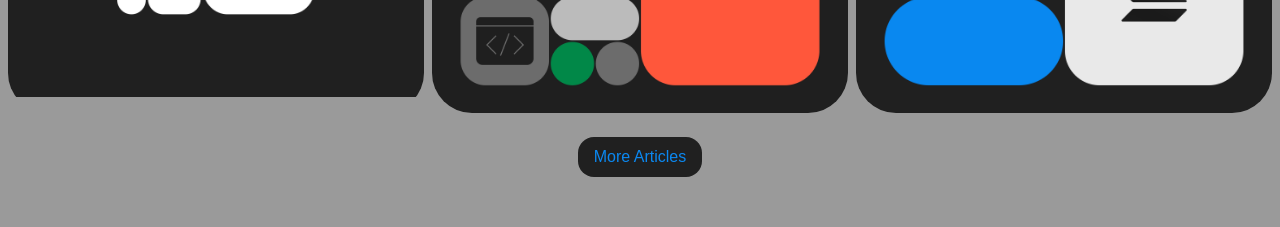
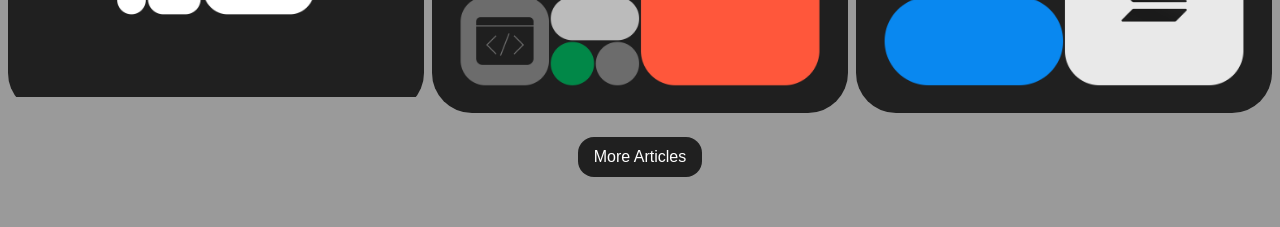
Before and after one commit to Miculino/reown-web, a Next.js app: page / in a window 1280 px wide. Shown: the part 3160-3387 px from the top of the page. Built offline with nearby package versions, Linux system fonts and the light colour scheme.

Commit message:
feat(articles): change main btn text color to white

```diff
--- a/app/(site)/layout/articles/Articles.tsx
+++ b/app/(site)/layout/articles/Articles.tsx
@@ -1,5 +1,6 @@
 // Components
 import ArticleCard from "../../components/ArticleCard";
+import Button from "../../components/Button";
 
 // Styles
 import styles from "./articles.module.scss";
@@ -9,7 +10,6 @@ import clsx from "clsx";
 
 // Blog
 import { articles } from "../../blog/articles";
-import Button from "../../components/Button";
 
 export default function Articles() {
   return (
@@ -28,7 +28,11 @@ export default function Articles() {
         ))}
       </div>
       <div className="flex items-center justify-center mt-6">
-        <Button href="https://reown.com/blog" intent={"secondary"}>
+        <Button
+          className="text-white"
+          href="https://reown.com/blog"
+          intent={"secondary"}
+        >
           More Articles
         </Button>
       </div>
```
